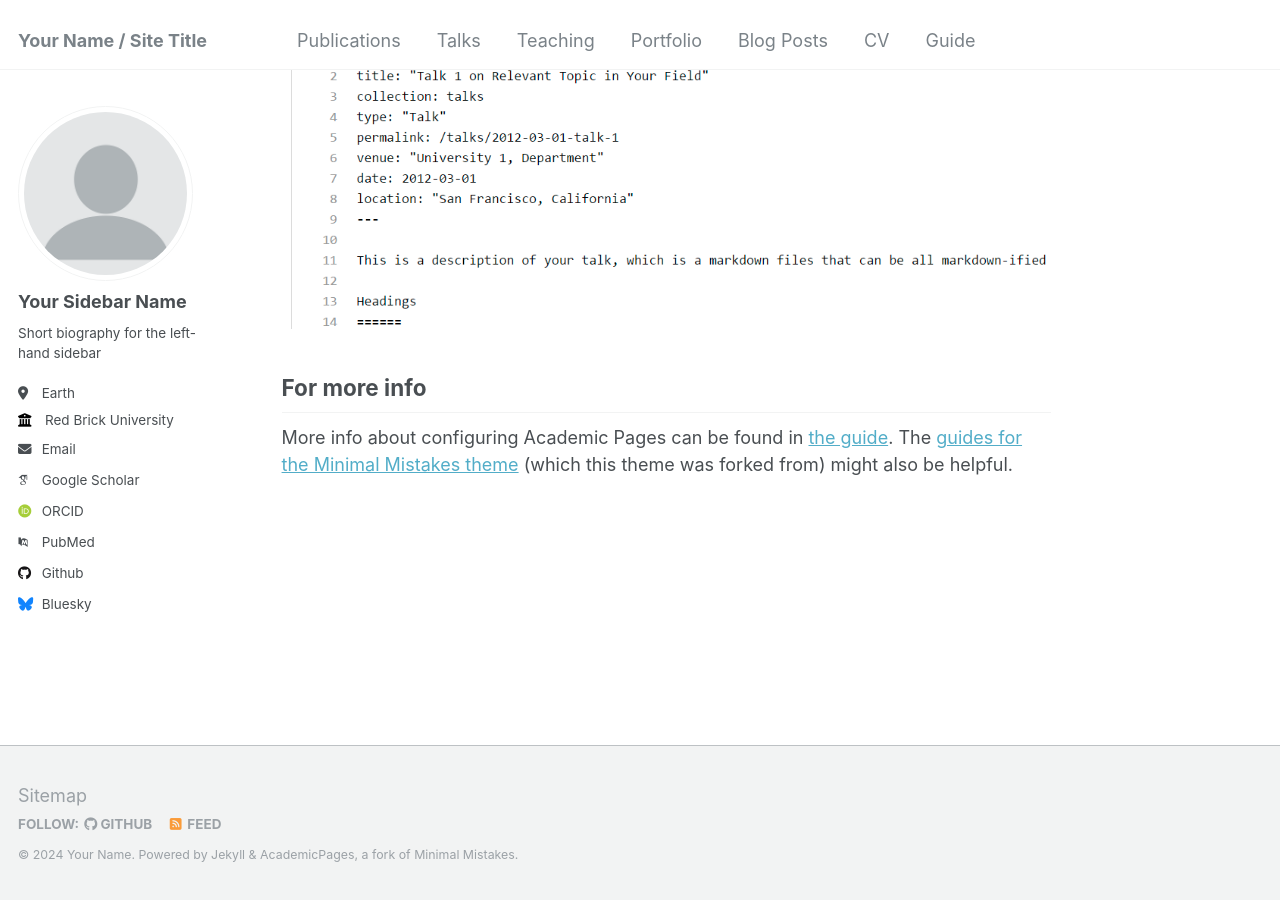
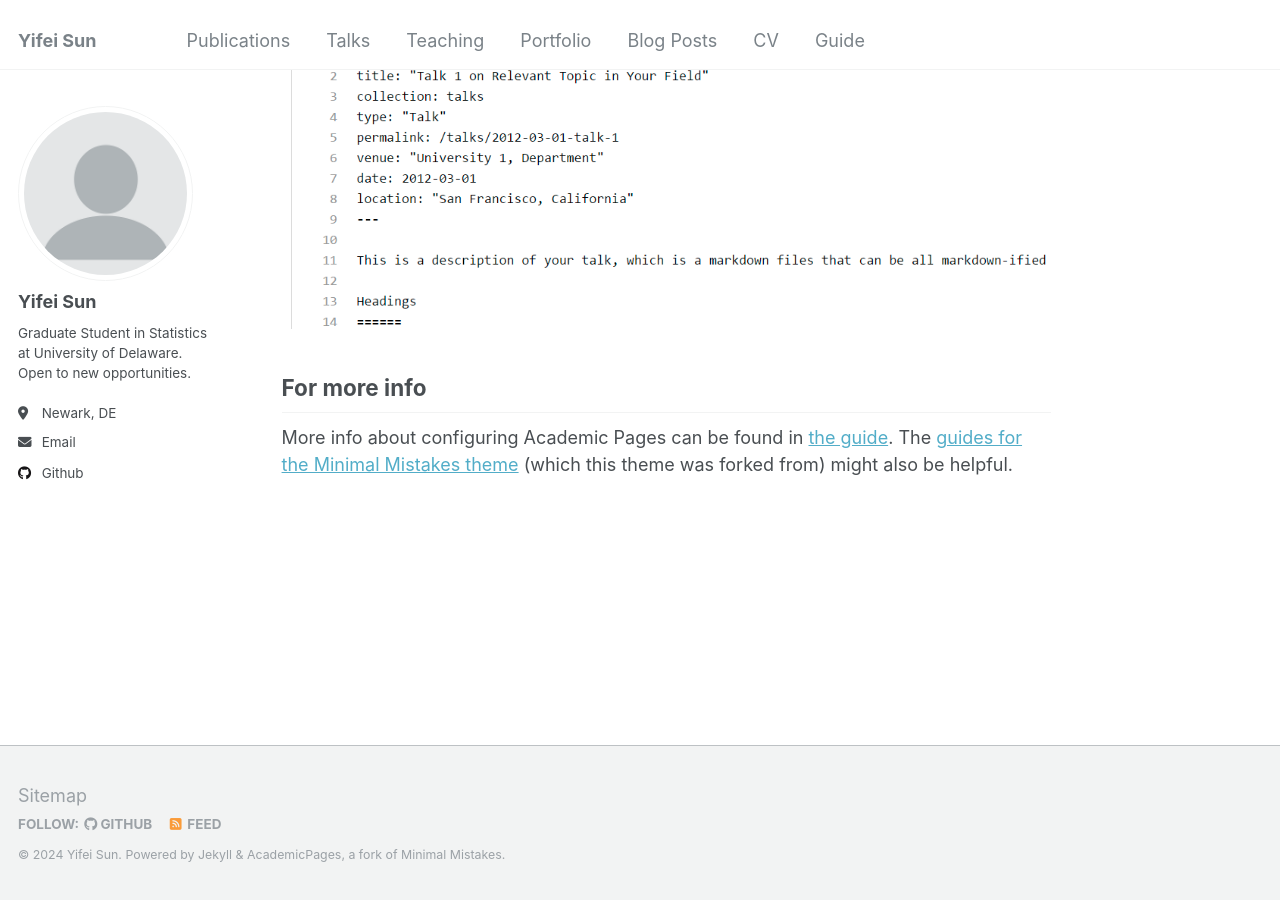
Before and after one commit to Iffy-Sun/iffy-sun.github.io, a Jekyll site: the page built from _pages/about.md, in a window 1280 px wide and 900 px high, scrolled down 2660 px. Built offline with Jekyll 4.4.1, drawn with Linux system fonts in a browser that asks for light colours; some web fonts are replaced.

```diff
--- a/_config.yml
+++ b/_config.yml
@@ -8,13 +8,13 @@
 
 # Basic Site Settings
 locale                   : "en-US"
-title                    : "Your Name / Site Title"
+title                    : "Yifei Sun"
 title_separator          : "-"
-name                     : &name "Your Name"
-description              : &description "personal description"
-url                      : https://academicpages.github.io # the base hostname & protocol for your site e.g. "https://mmistakes.github.io"
+name                     : &name "Yifei Sun"
+description              : &description "Graduate Student in Statistics at University of Delaware"
+url                      : https://iffy-sun.github.io # the base hostname & protocol for your site e.g. "https://mmistakes.github.io"
 baseurl                  : "" # the subpath of your site, e.g. "/blog"
-repository               : "academicpages/academicpages.github.io"
+repository               : "iffy-sun.github.io"
 
 # Site Author - The following control what appear as part of the author content on the side bar.
 #               If a field is blank the icon and link will not appear, otherwise it will be shown.
@@ -22,33 +22,33 @@ repository               : "academicpages/academicpages.github.io"
 author:
   # Biographic information
   avatar           : "profile.png"
-  name             : "Your Sidebar Name"
+  name             : "Yifei Sun"
   pronouns         : # example: "she/her"
-  bio              : "Short biography for the left-hand sidebar"
-  location         : "Earth"
-  employer         : "Red Brick University"
+  bio              : "Graduate Student in Statistics at University of Delaware. Open to new opportunities."
+  location         : "Newark, DE"
+  employer         :
   uri              : # URL
-  email            : "none@example.org"
+  email            : "yifeisun@udel.edu"
 
   # Academic websites
   arxiv            : # URL - Update with the correct link to your profile
-  googlescholar    : "https://scholar.google.com/citations?user=PS_CX0AAAAAJ"
+  googlescholar    :
   impactstory      : # URL
-  orcid            : "http://orcid.org/yourorcidurl"
+  orcid            :
   semantic         : # URL
-  pubmed           : "https://www.ncbi.nlm.nih.gov/pubmed/?term=john+snow"
+  pubmed           :
   researchgate     : # URL
 
   # Repositories and software development
   bitbucket        : # Username - Update with your username on the site
   codepen          : # Username
   dribbble         : # Username
-  github           : "academicpages"
+  github           : "Iffy-Sun"
   kaggle           : # Username
   stackoverflow    : # User number or user number and name (i.e., use "1" or "1/jeff-atwood")
 
   # Social media
-  bluesky          : "bsky.app" # Replace this with you Bluesky username
+  bluesky          : # Replace this with you Bluesky username
   facebook         : # Username
   flickr           : # Username
   foursquare       : # Username
@@ -129,7 +129,7 @@ yandex_site_verification :
 
 # Social Sharing
 twitter:
-  username               : &twitter
+  username               :
 facebook:
   username               :
   app_id                 :
```
